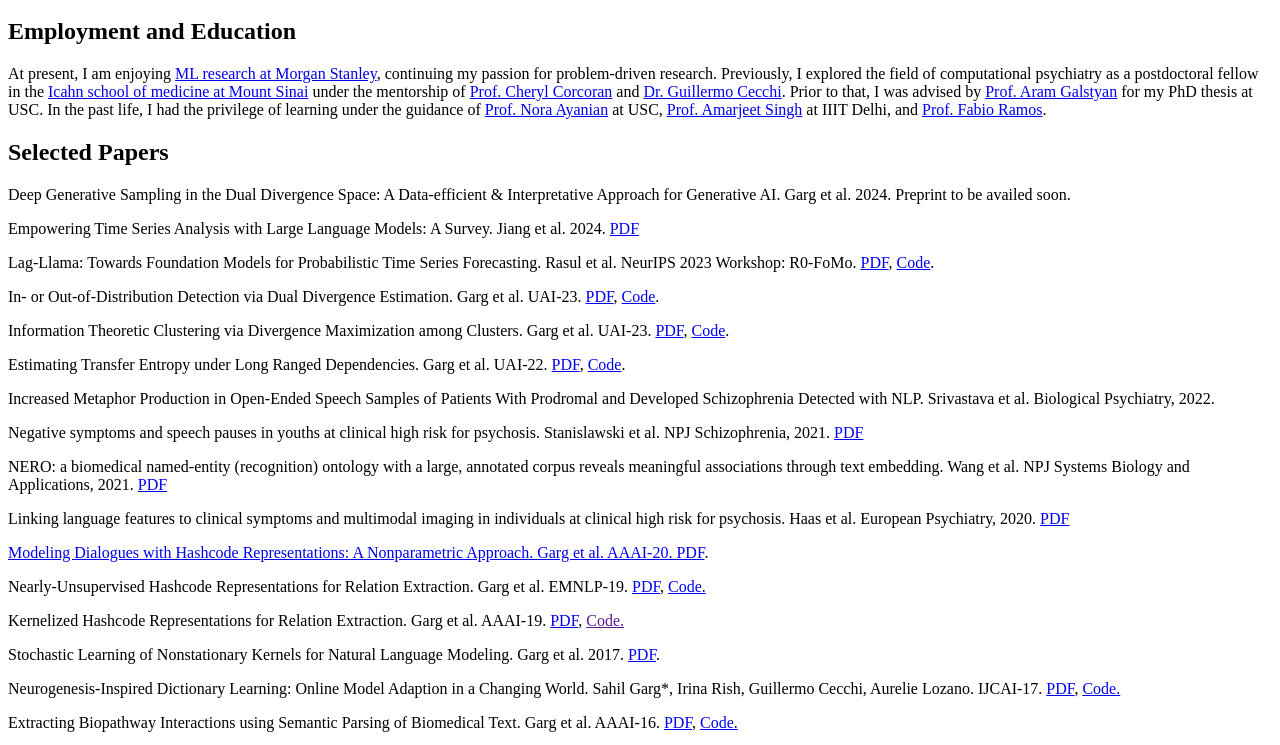
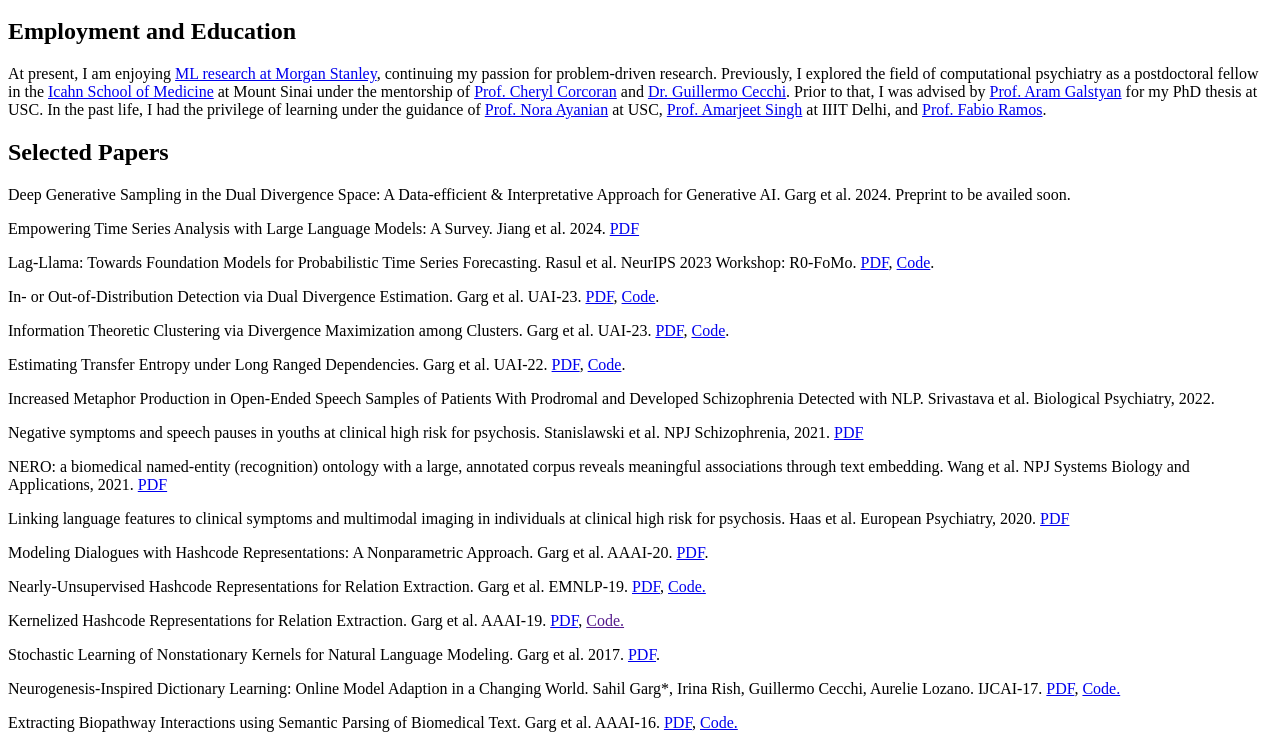
Before and after one commit to sgarg87/sgarg87.github.io, a plain HTML site: page index.html in a window 1280 px wide. Shown: the part 497-1242 px from the top of the page. Drawn offline with Linux system fonts and the light colour scheme.

Commit message:
Update index.html

```diff
--- a/index.html
+++ b/index.html
@@ -27,12 +27,12 @@ Relation extraction for cancer biology, dialog modeling for psychiatry, abstract
 
 <h3>Machine Learning</h3>
 Nonstationary kernels, informative sensing, locality sensitive hashing for representation learning, convolution kernels for text, information theoretic representation learning, nearly unsupervised, attention mechanism in kernels via
-nonstationarity, interpretative, data-efficient, neuro-inspired, sparse modeling, network science.
+nonstationarity, interpretative, data-efficiency, neuro-inspired, sparse modeling, network science.
 
 <br>
 
 <h2>Employment and Education</h2>
-At present, I am enjoying <a href="https://www.morganstanley.com/about-us/technology/machine-learning-research-team">ML research at Morgan Stanley</a>, continuing my passion for problem-driven research. Previously, I explored the field of computational psychiatry as a postdoctoral fellow in the <a href="https://icahn.mssm.edu/">Icahn school of medicine at Mount Sinai</a> under the mentorship of <a href="https://profiles.mountsinai.org/cheryl-corcoran">Prof. Cheryl Corcoran</a> and <a href="https://research.ibm.com/people/guillermo-cecchi">Dr. Guillermo Cecchi</a>. Prior to that, I was advised by <a href="https://scholar.google.com/citations?user=rJTwW0MAAAAJ&hl=en">Prof. Aram Galstyan</a> for my PhD thesis at USC. In the past life, I had the privilege of learning under the guidance of <a href="https://engineering.brown.edu/people/nora-ayanian">Prof. Nora Ayanian</a> at USC, <a href="https://www.iiitd.ac.in/amarjeet">Prof. Amarjeet Singh</a> at IIIT Delhi, and <a href="https://research.nvidia.com/person/fabio-ramos">Prof. Fabio Ramos</a>.
+At present, I am enjoying <a href="https://www.morganstanley.com/about-us/technology/machine-learning-research-team">ML research at Morgan Stanley</a>, continuing my passion for problem-driven research. Previously, I explored the field of computational psychiatry as a postdoctoral fellow in the <a href="https://icahn.mssm.edu/">Icahn School of Medicine</a> at Mount Sinai under the mentorship of <a href="https://profiles.mountsinai.org/cheryl-corcoran">Prof. Cheryl Corcoran</a> and <a href="https://research.ibm.com/people/guillermo-cecchi">Dr. Guillermo Cecchi</a>. Prior to that, I was advised by <a href="https://scholar.google.com/citations?user=rJTwW0MAAAAJ&hl=en">Prof. Aram Galstyan</a> for my PhD thesis at USC. In the past life, I had the privilege of learning under the guidance of <a href="https://engineering.brown.edu/people/nora-ayanian">Prof. Nora Ayanian</a> at USC, <a href="https://www.iiitd.ac.in/amarjeet">Prof. Amarjeet Singh</a> at IIIT Delhi, and <a href="https://research.nvidia.com/person/fabio-ramos">Prof. Fabio Ramos</a>.
 
 <h2> Selected Papers</h2>
 <p>
@@ -60,7 +60,7 @@ Negative symptoms and speech pauses in youths at clinical high risk for psychosi
 NERO: a biomedical named-entity (recognition) ontology with a large, annotated corpus reveals meaningful associations through text embedding. Wang et al. NPJ Systems Biology and Applications, 2021. <a href="https://www.nature.com/articles/s41540-021-00200-x">PDF</a>
 <p>
 <p>
-Linking language features to clinical symptoms and multimodal imaging in individuals at clinical high risk for psychosis. Haas et al. European Psychiatry, 2020. <a href="https://www.cambridge.org/core/journals/european-psychiatry/article/linking-language-features-to-clinical-symptoms-and-multimodal-imaging-in-individuals-at-clinical-high-risk-for-psychosis/6E8A06E971162DAB55DDC7DCF54B6CC8">PDF<p>
+Linking language features to clinical symptoms and multimodal imaging in individuals at clinical high risk for psychosis. Haas et al. European Psychiatry, 2020. <a href="https://www.cambridge.org/core/journals/european-psychiatry/article/linking-language-features-to-clinical-symptoms-and-multimodal-imaging-in-individuals-at-clinical-high-risk-for-psychosis/6E8A06E971162DAB55DDC7DCF54B6CC8">PDF</a>
 <p>
 Modeling Dialogues with Hashcode Representations: A Nonparametric Approach. Garg et al. AAAI-20. <a href="https://arxiv.org/pdf/1804.10188.pdf">PDF</a>.
 <p>
```
